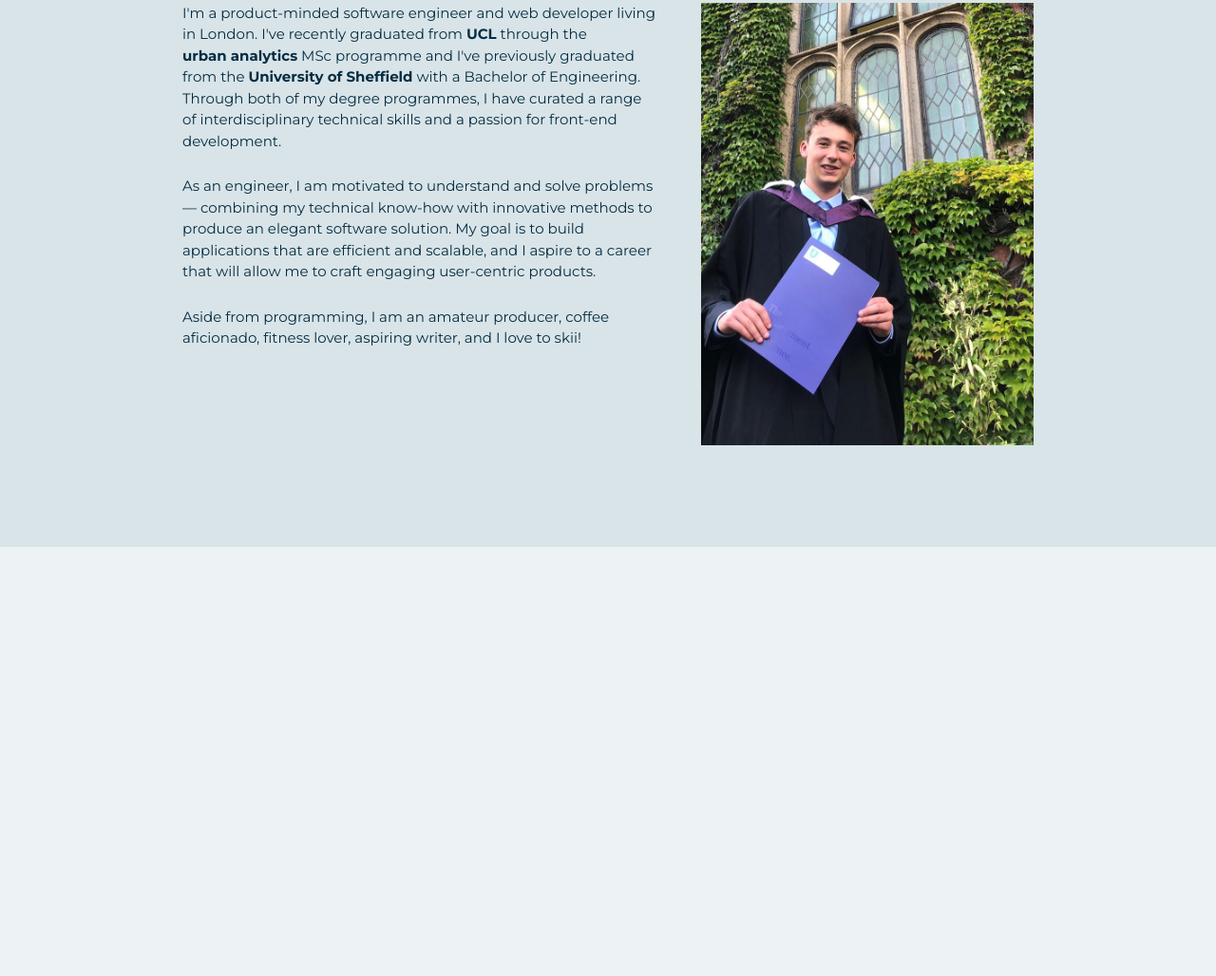
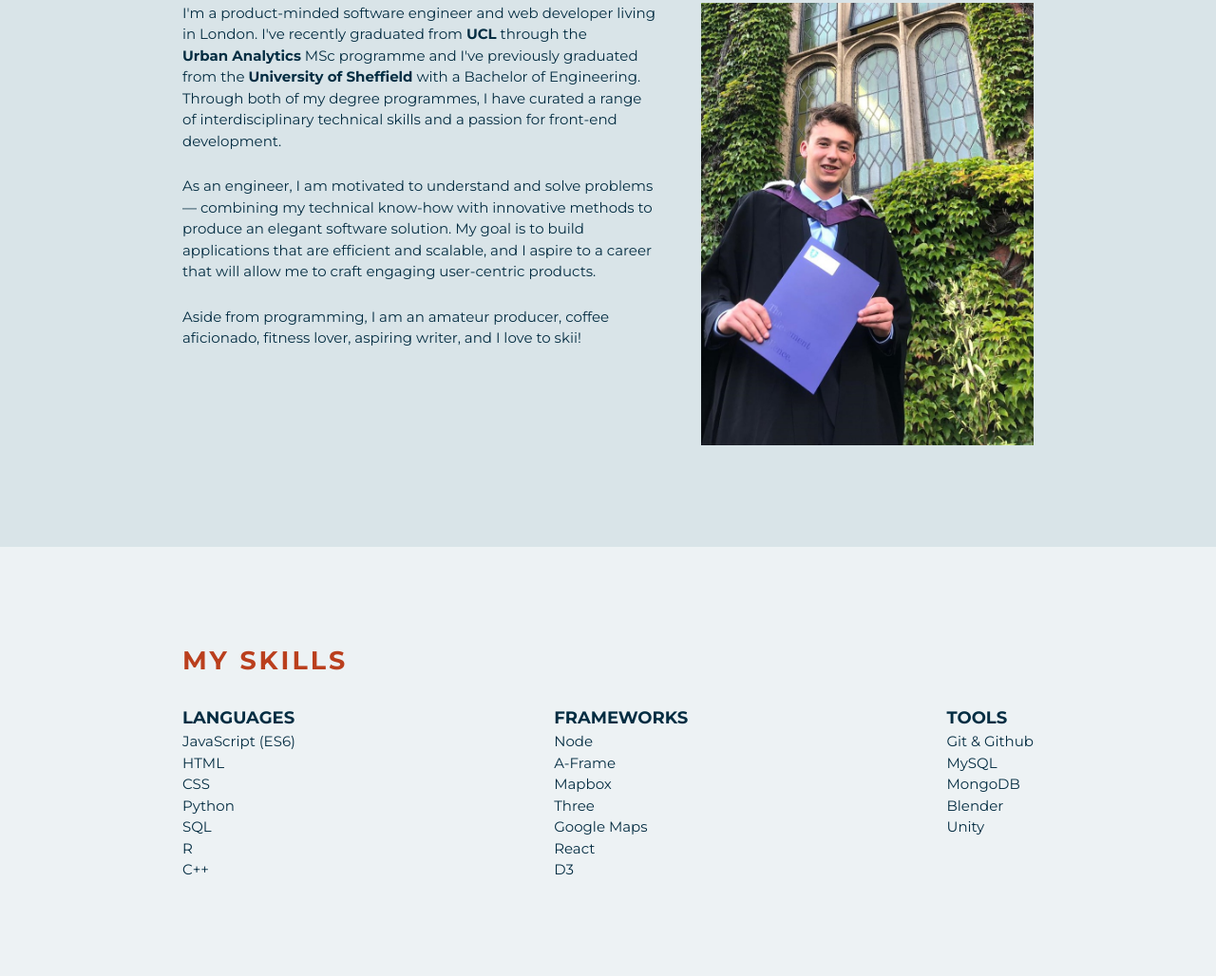
Before and after one commit to HarveyReynier/v1, a plain HTML site: page index.html in a window 1280 px wide. Shown: the part 965-1993 px from the top of the page at 95% size. Before the commit the page ends 1541 px from the top, so only its background shows below. Drawn offline with nearby package versions, Linux system fonts and the light colour scheme.

Commit message:
Skills section.

```diff
--- a/index.html
+++ b/index.html
@@ -45,7 +45,7 @@
         <div class="row about-row">
             <div class="row-item about-text">
                 <p>I'm a product-minded software engineer and web developer living in London.
-                    I've recently graduated from <a class="underline-link" href="https://www.ucl.ac.uk/" target="_blank">UCL</a> through the <a class="underline-link" href="https://www.ucl.ac.uk/prospective-students/graduate/taught-degrees/smart-cities-urban-analytics-msc" target="_blank">urban analytics</a> MSc programme and I've previously graduated from the <a class="underline-link" href="https://www.sheffield.ac.uk/" target="_blank">University of Sheffield</a> with a Bachelor of Engineering.
+                    I've recently graduated from <a class="underline-link" href="https://www.ucl.ac.uk/" target="_blank">UCL</a> through the <a class="underline-link" href="https://www.ucl.ac.uk/prospective-students/graduate/taught-degrees/smart-cities-urban-analytics-msc" target="_blank">Urban Analytics</a> MSc programme and I've previously graduated from the <a class="underline-link" href="https://www.sheffield.ac.uk/" target="_blank">University of Sheffield</a> with a Bachelor of Engineering.
                     Through both of my degree programmes, I have curated a range of interdisciplinary technical skills and a passion for front-end development.
                 </p>
                 <p>
@@ -63,6 +63,46 @@
 
     </section>
 
+    <section class="section skills">
+        <div class="section-title">My Skills</div>
+        <div class="row skill-row">
+            <div class="skills-category">
+                <div class="skill-name">Languages</div>
+                <ul>
+                    <li>JavaScript (ES6)</li>
+                    <li>HTML</li>
+                    <li>CSS</li>
+                    <li>Python</li>
+                    <li>SQL</li>
+                    <li>R</li>
+                    <li>C++</li>
+                </ul>
+            </div>
+            <div class="skills-category">
+                <div class="skill-name">Frameworks</div>
+                <ul>
+                    <li>Node</li>
+                    <li>A-Frame</li>
+                    <li>Mapbox</li>
+                    <li>Three</li>
+                    <li>Google Maps</li>
+                    <li>React</li>
+                    <li>D3</li>
+                </ul>
+            </div>
+            <div class="skills-category">
+                <div class="skill-name">Tools</div>
+                <ul>
+                    <li>Git & Github</li>
+                    <li>MySQL</li>
+                    <li>MongoDB</li>
+                    <li>Blender</li>
+                    <li>Unity</li>
+                </ul>
+            </div>
+        </div>
+    </section>
+
 </body>
 </html>
 
--- a/styles/styles.css
+++ b/styles/styles.css
@@ -264,3 +264,22 @@ a {
     max-width: 350px;
     height: auto;
 }
+
+/* --- Skills --- */
+
+.skills {
+    flex-direction: column;
+    padding: 100px 15%;
+}
+
+.skill-row {
+    flex-direction: row;
+    justify-content: space-between;
+}
+
+.skill-name {
+    text-transform: uppercase;
+	text-align: left;
+	font-weight: 700;
+    font-size: 1.2em;
+}
```
